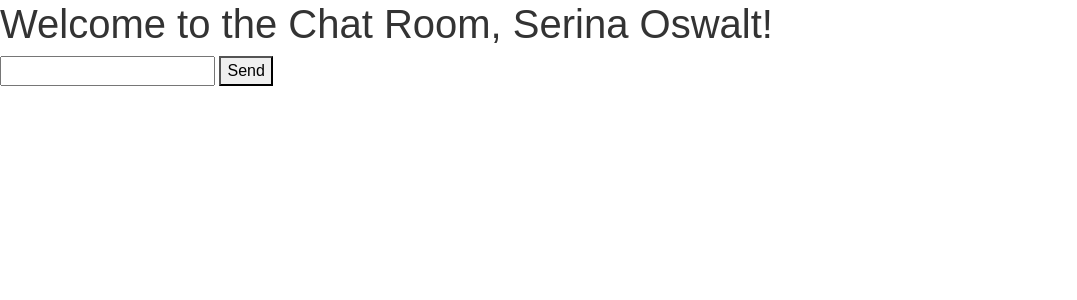
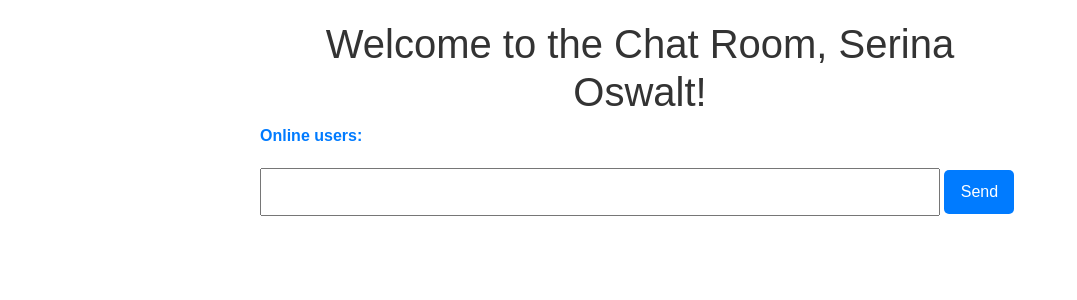
Before and after one commit to Mkidwai1/ITSC-3155-Semester-long-project, a Flask app: page /chat in a window 1280 px wide. Shown: the part 68-368 px from the top of the page, without its empty margins (0-1077 px from the left). Run offline with Flask 3, Linux system fonts and the light colour scheme; a user stored in the database is signed in; some libraries are stand-ins or nearby versions.

Commit message:
Update chat.html for css features

```diff
--- a/templates/chat.html
+++ b/templates/chat.html
@@ -39,13 +39,15 @@
     {% endif %}
 </div>
 
-
-    <h1>Welcome to the Chat Room, {{ user.name }}!</h1>
-    <div id="messages"></div>
-    <form id="message-form">
-        <input type="text" id="message-input">
-        <button type="submit" id="send-btn">Send</button>
-    </form>
+    <div class="chat-container">
+        <h1 class="chat-title">Welcome to the Chat Room, {{ user.name }}!</h1>
+        <p class="user-count">Online users: <span id="user-count"></span></p>
+        <ul class="message-list" id="messages"></ul>
+        <form class="message-form" id="message-form">
+            <input type="text" class="message-input" id="message-input">
+            <button type="submit" class="send-btn" id="send-btn">Send</button>
+        </form>
+    </div>
 
     <script src="https://cdnjs.cloudflare.com/ajax/libs/socket.io/4.1.3/socket.io.js"></script>
     <script>
```
